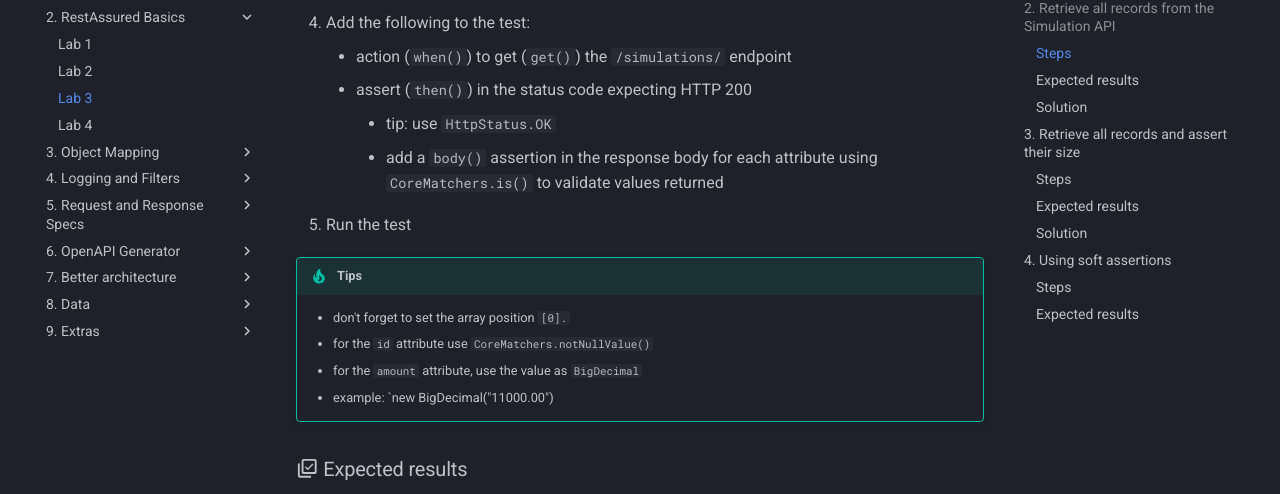
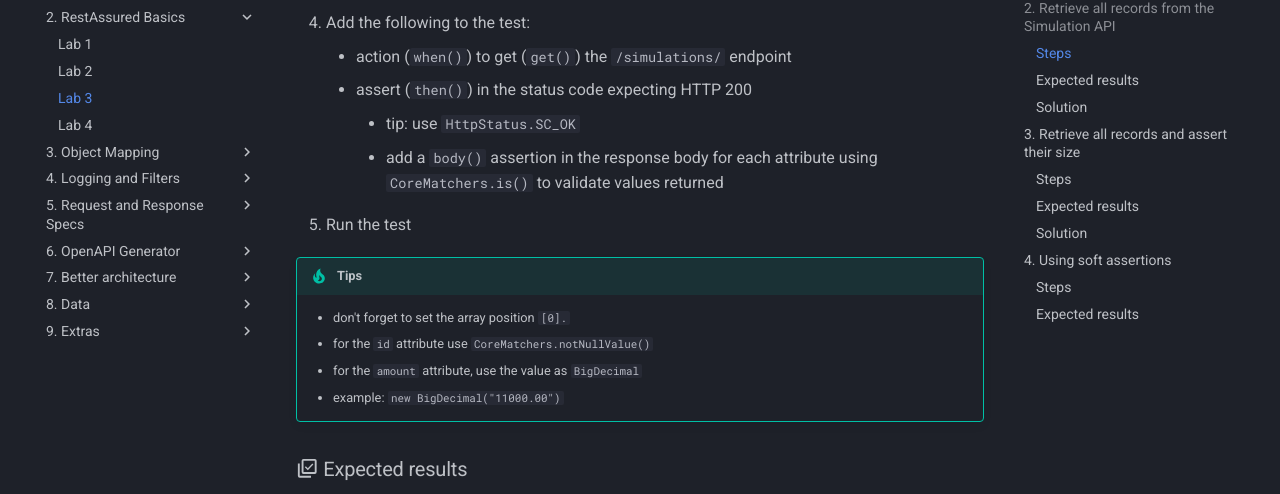
Before and after one commit to eliasnogueira/restassured-workshop-3h, an MkDocs documentation site: the page built from docs/rest-assured-basics/lab3.md, in a window 1280 px wide and 900 px high, scrolled down 390 px. Shown: the part 145-639 px from the top of the window. Built offline with MkDocs 1.6.1 and Material for MkDocs 9.7.7, drawn with Linux system fonts in a browser that asks for light colours; comment, search, counter and statistics services are not loaded.

Commit message:
fix labs

```diff
--- a/docs/rest-assured-basics/lab3.md
+++ b/docs/rest-assured-basics/lab3.md
@@ -16,7 +16,7 @@
 4. Add the following to the test:
     - action (`when()`) to get (`get()`) the `/simulations/` endpoint
     - assert (`then()`) in the status code expecting HTTP 200
-        - tip: use `HttpStatus.OK`
+        - tip: use `HttpStatus.SC_OK`
         - add a `body()` assertion in the response body for each attribute using `CoreMatchers.is()` to validate values returned
 5. Run the test
 
@@ -24,7 +24,7 @@
     * don't forget to set the array position `[0].`
     * for the `id` attribute use `CoreMatchers.notNullValue()`
     * for the `amount` attribute, use the value as `BigDecimal`
-      * example: `new BigDecimal("11000.00")
+      * example: `new BigDecimal("11000.00") `
 
 
 ### :material-checkbox-multiple-outline: Expected results
```
Also changed, not shown: docs/object-mapping/lab1.md (+1 -0 lines), docs/open-api-generator/lab2.md (+1 -1 lines), docs/rest-assured-basics/lab4.md (+1 -1 lines).
